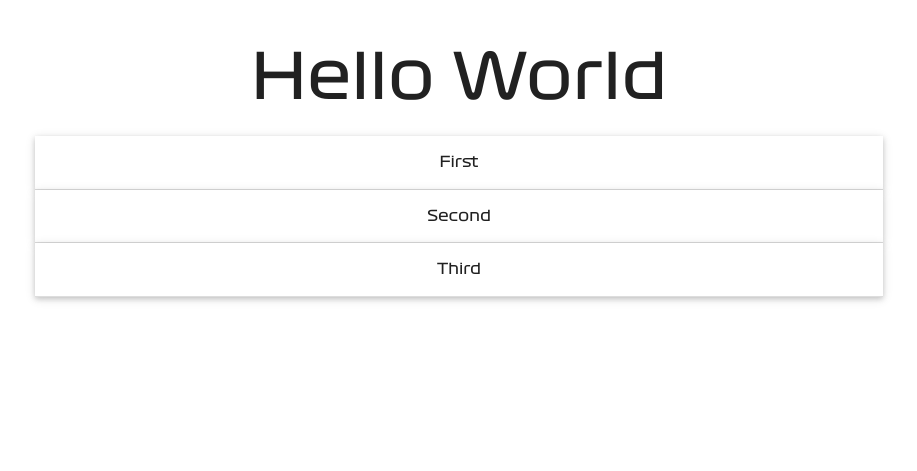
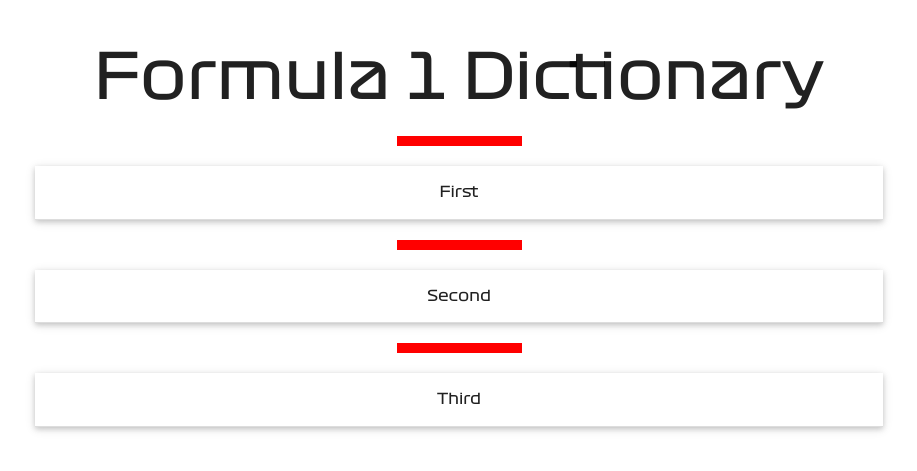
Before and after one commit to filleben/F1Dictionary, a Flask app: page / in a window 1280 px wide. Shown: the top 471 px of the page, without its empty margins (181-1098 px from the left). Run offline with Flask 2, Linux system fonts and the light colour scheme; some libraries are stand-ins or nearby versions.

Commit message:
updated title added block-divider between elements

```diff
--- a/templates/base.html
+++ b/templates/base.html
@@ -10,17 +10,20 @@
 </head>
 
 <body>
-    <h1 class="center">Hello World</h1>
+    <h1 class="center">Formula 1 Dictionary</h1>
+    <div class="block-divider"></div>
     <div class="container">
         <ul class="collapsible popout">
             <li>
                 <div class="collapsible-header center">First</div>
                 <div class="collapsible-body"><span>Lorem ipsum dolor sit amet.</span></div>
             </li>
+            <div class="block-divider"></div>
             <li>
                 <div class="collapsible-header center">Second</div>
                 <div class="collapsible-body"><span>Lorem ipsum dolor sit amet.</span></div>
             </li>
+            <div class="block-divider"></div>
             <li>
                 <div class="collapsible-header center">Third</div>
                 <div class="collapsible-body"><span>Lorem ipsum dolor sit amet.</span></div>
```
